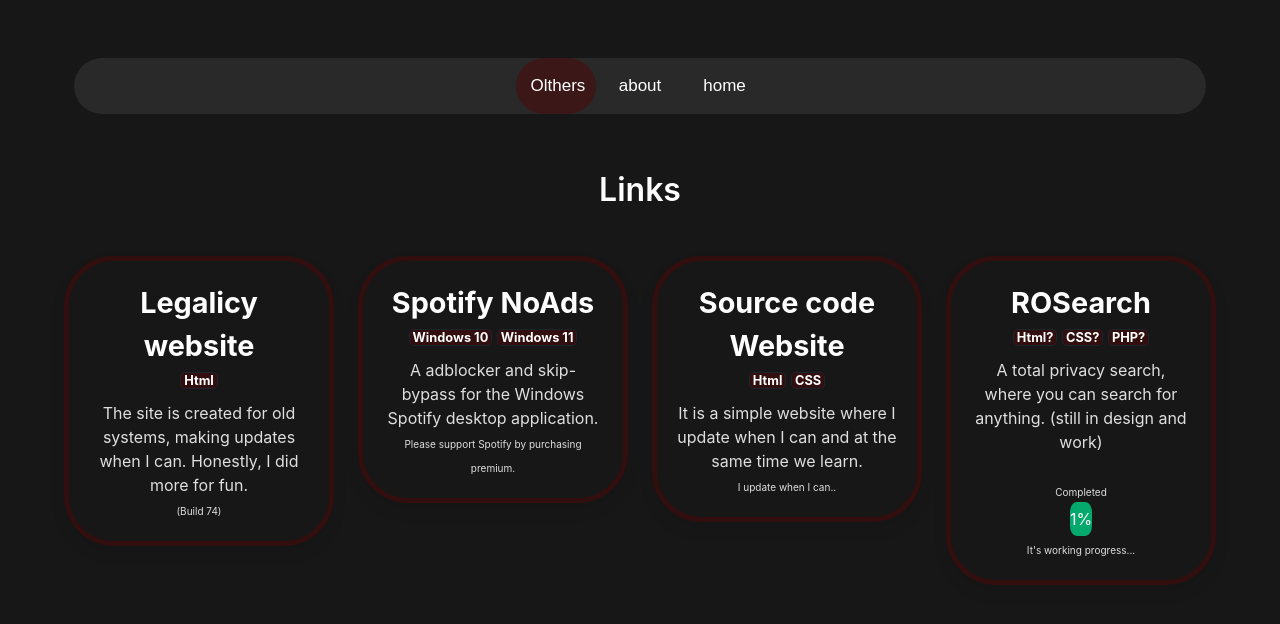
After one commit to andreiixe/andreiixe.rf.gd, a PHP site: page /olthers.html in a window 1280 px wide. The commit adds this page. Shown: the top 624 px of the page. Run offline with PHP 8.4, Linux system fonts and the light colour scheme; some libraries are stand-ins or nearby versions.

Commit message:
Build 2086
Added
-olthers links
-updated banner
-added thigs css
-removed about "legalicy website"
-added olthers
-updated build

```diff
--- a/assets/CSS/styleolther.css
+++ b/assets/CSS/styleolther.css
@@ -46,6 +46,21 @@ a:hover {
     color: #ffffff;
 }
 
+.Complete {
+    width: 100%;
+    background-color: #171717;
+}
+
+.search {
+    width: 10%; background-color: #04AA6D;
+}
+
+.project {
+  padding-top: 5px;
+  padding-bottom: 5px;
+  color: white;
+  border-radius: 30%;
+}
 .section-3 {
     background-color: #171717;
 }
--- /dev/null
+++ b/olthers.html
@@ -0,0 +1,136 @@
+<!DOCTYPE html>
+<html>
+
+<head>
+    <meta charset="utf-8">
+    <meta http-equiv="X-UA-Compatible" content="IE=edge">
+    <meta name="viewport" content="width=device-width,initial-scale=1.0">
+    <link rel="stylesheet" href="https://maxcdn.bootstrapcdn.com/font-awesome/4.6.3/css/font-awesome.min.css">
+    <link rel="stylesheet" type="text/css" href="https://cdnjs.cloudflare.com/ajax/libs/bulma/0.3.1/css/bulma.min.css">
+    <link rel="icon" type="image/x-icon" href="assets/image/Avatar.png">
+    <link rel="stylesheet" href="assets/CSS/styleolther.css">
+    <title>Andreiixe (olthers)</title>
+    <meta name="title" content="Andreiixe">
+    <meta name="author" content="Andrei">
+    <meta name="description" content="Yo! My personal website">
+</head>
+
+<body>
+    <section class='section section-3'>
+        <div class='container noselect'>
+            <div class='navigatie'>
+                <ul>
+                    <li><a class='active' href='olthers.html'>Olthers</a></li>
+                    <li><a href='about.html'>about</a></li>
+                    <li><a href='index.html'>home</a></li>
+                </ul>
+            </div>
+        </div>
+    </section>
+    <div class="has-text-centered noselect">
+        <h3 class="title is-3">Links</h3>
+        <div id="repositories" class="noselect">
+      <div class="container"><br>
+        <div class="columns is-multiline is-desktop">
+            <!--column-->
+          <div class="column">
+            <div class="box project-text">
+              <a href="https://github.com/andreiixe/LegalicyAndreiixe">
+                <article>
+                  <div>
+                    <p>
+                    </p><div align="center">
+                      <h1><b><span>Legalicy website</span></b>
+                      <br><span style="background-color:rgba(79, 7, 7, 0.5);color:white;font-weight:bold;font-size:0.8em;border: 1px solid rgba(7, 59, 79, 0.5);border-radius: 5px;">&nbsp;Html&nbsp;</span>
+                    </h1></div>
+                    <div align="center" style="border-top: 10px solid transparent;">
+                      <p align="center">
+                        The site is created for old systems, making updates when I can. Honestly, I did more for fun.
+                      </p>
+                    </div>
+                    <font style='font-size: 10px'>(Build 74)</font>
+                  </div>
+                </article>
+              </a>
+            </div>
+          </div>
+          <!--column-->
+          <div class="column">
+            <div class="box project-text">
+              <a href="Files/AndreiixeSpotifyNoAds.bat">
+                <article>
+                  <div>
+                    <p>
+                    </p><div align="center">
+                      <h1><b><span>Spotify NoAds</span></b>
+                      <br><span style="background-color:rgba(79, 7, 7, 0.5);color:white;font-weight:bold;font-size:0.8em;border: 1px solid rgba(7, 59, 79, 0.5);border-radius: 5px;">&nbsp;Windows 10&nbsp;</span>
+                      <span style="background-color:rgba(79, 7, 7, 0.5);color:white;font-weight:bold;font-size:0.8em;border: 1px solid rgba(7, 59, 79, 0.5);border-radius: 5px;">&nbsp;Windows 11&nbsp;</span>
+                    </h1></div>
+                    <div align="center" style="border-top: 10px solid transparent;">
+                      <p align="center">
+                        A adblocker and skip-bypass for the Windows Spotify desktop application.
+                      </p>
+                    </div>
+                    <font style='font-size: 10px'>Please support Spotify by purchasing premium.</font>
+                  </div>
+                </article>
+              </a>
+            </div>
+          </div>
+          <!--colomn-->
+          <div class="column">
+            <div class="box project-text">
+              <a href="https://github.com/andreiixe/andreiixe.rf.gd">
+                <article>
+                  <div>
+                    <p>
+                    </p><div align="center">
+                      <h1><b><span>Source code Website</span></b>
+                      <br><span style="background-color:rgba(79, 7, 7, 0.5);color:white;font-weight:bold;font-size:0.8em;border: 1px solid rgba(7, 59, 79, 0.5);border-radius: 5px;">&nbsp;Html&nbsp;</span>
+                      <span style="background-color:rgba(79, 7, 7, 0.5);color:white;font-weight:bold;font-size:0.8em;border: 1px solid rgba(7, 59, 79, 0.5);border-radius: 5px;">&nbsp;CSS&nbsp;</span>
+                    </h1></div>
+                    <div align="center" style="border-top: 10px solid transparent;">
+                      <p align="center">
+                        It is a simple website where I update when I can and at the same time we learn.
+                      </p>
+                    </div>
+                    <font style='font-size: 10px'>I update when I can..</font>
+                  </div>
+                </article>
+              </a>
+            </div>
+          </div>
+          <!--colomn-->
+          <div class="column">
+            <div class="box project-text">
+              <a href="http://rosearch.andreiixe.rf.gd">
+                <article>
+                  <div>
+                    <p>
+                    </p><div align="center">
+                      <h1><b><span>ROSearch</span></b>
+                    <br><span style="background-color:rgba(79, 7, 7, 0.5);color:white;font-weight:bold;font-size:0.8em;border: 1px solid rgba(7, 59, 79, 0.5);border-radius: 5px;">&nbsp;Html?&nbsp;</span>
+                      <span style="background-color:rgba(79, 7, 7, 0.5);color:white;font-weight:bold;font-size:0.8em;border: 1px solid rgba(7, 59, 79, 0.5);border-radius: 5px;">&nbsp;CSS?&nbsp;</span>
+                      <span style="background-color:rgba(79, 7, 7, 0.5);color:white;font-weight:bold;font-size:0.8em;border: 1px solid rgba(7, 59, 79, 0.5);border-radius: 5px;">&nbsp;PHP?&nbsp;</span>
+                    <div align="center" style="border-top: 10px solid transparent;">
+                      <p align="center">
+                        A total privacy search, where you can search for anything. (still in design and work)
+                      </p>
+                      <br>
+                      <font style='font-size: 10px'>Completed</font>
+                      <br>
+                      <div class="Complete">
+                        <div class="project search">1%</div>
+                      </div>
+                    </div>
+                    <font style='font-size: 10px'>It's working progress...</font>
+                  </div>
+                </article>
+              </a>
+            </div>
+          </div>
+
+    </div>
+</body>
+
+</html>
```
Also changed, not shown: about.html (+2 -10 lines), index.html (+5 -4 lines), README.md, 1 other file.
